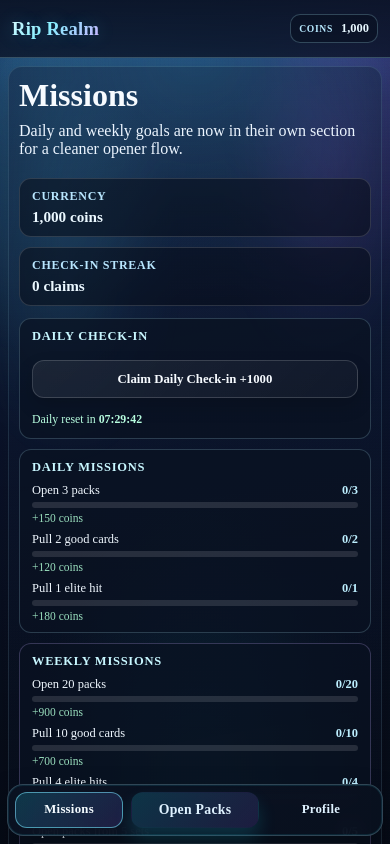
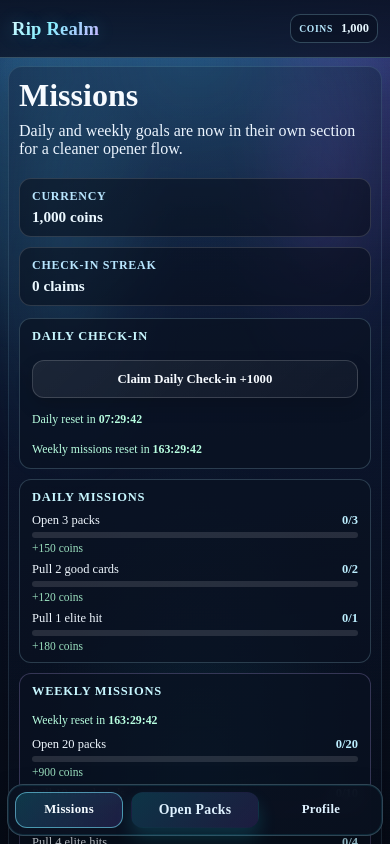
Before and after one commit to JoseBeto/PackOpener, a Next.js app in the folder PackOpener/: page /missions in a window 390 px wide. Shown: the top 844 px of the page. Built offline with nearby package versions, Linux system fonts and the light colour scheme.

Commit message:
show mission timers, fixed summary scrolling

```diff
--- a/PackOpener/components/PackOpener.tsx
+++ b/PackOpener/components/PackOpener.tsx
@@ -1358,7 +1358,7 @@ export default function RipRealmApp() {
   }
 
   return (
-    <div className={`pack-opener-wrap is-${view}-view ${shouldCollapseText ? 'compact-ui' : ''}`}>
+    <div className={`pack-opener-wrap is-${view}-view ${isMobilePackDetailsOpen ? 'is-pack-details-open' : ''} ${shouldCollapseText ? 'compact-ui' : ''}`}>
       {view === 'select' && (
         <section className="flow-shell landing-shell premium-stage premium-stage-select">
           <div className="stage-spotlight stage-spotlight-left" />
--- a/PackOpener/lib/progression.ts
+++ b/PackOpener/lib/progression.ts
@@ -23,6 +23,16 @@ export function getMsUntilNextDailyReset(now = new Date()): number {
     nextUtcHalfDay.setUTCHours(24)
   }
   return Math.max(0, nextUtcHalfDay.getTime() - now.getTime())
+}
+
+export function getMsUntilNextWeeklyReset(now = new Date()): number {
+  const nextUtcMonday = new Date(now.getTime())
+  nextUtcMonday.setUTCMinutes(0, 0, 0)
+  nextUtcMonday.setUTCHours(0)
+  const isoDay = nextUtcMonday.getUTCDay() === 0 ? 7 : nextUtcMonday.getUTCDay()
+  const daysUntilNextMonday = 8 - isoDay
+  nextUtcMonday.setUTCDate(nextUtcMonday.getUTCDate() + daysUntilNextMonday)
+  return Math.max(0, nextUtcMonday.getTime() - now.getTime())
 }
 
 export type MissionKind = 'daily' | 'weekly'
--- a/PackOpener/pages/missions.tsx
+++ b/PackOpener/pages/missions.tsx
@@ -5,6 +5,7 @@ import {
   claimDailyCheckIn,
   getMissionStatuses,
   getMsUntilNextDailyReset,
+  getMsUntilNextWeeklyReset,
   loadProgressionState,
   saveProgressionState,
   type ProgressionState,
@@ -25,7 +26,8 @@ function formatCountdown(ms: number): string {
 export default function MissionsPage() {
   const [progression, setProgression] = useState<ProgressionState | null>(null)
   const [checkInMessage, setCheckInMessage] = useState('')
-  const [msUntilReset, setMsUntilReset] = useState(() => getMsUntilNextDailyReset())
+  const [msUntilDailyReset, setMsUntilDailyReset] = useState(() => getMsUntilNextDailyReset())
+  const [msUntilWeeklyReset, setMsUntilWeeklyReset] = useState(() => getMsUntilNextWeeklyReset())
   const [checkInToasts, setCheckInToasts] = useState<Array<{ id: string; title: string; description: string; tone: 'mission' | 'neutral' }>>([])
 
   useEffect(() => {
@@ -33,7 +35,10 @@ export default function MissionsPage() {
   }, [])
 
   useEffect(() => {
-    const tick = () => setMsUntilReset(getMsUntilNextDailyReset())
+    const tick = () => {
+      setMsUntilDailyReset(getMsUntilNextDailyReset())
+      setMsUntilWeeklyReset(getMsUntilNextWeeklyReset())
+    }
     tick()
     const timer = window.setInterval(tick, 1000)
     return () => window.clearInterval(timer)
@@ -117,8 +122,9 @@ export default function MissionsPage() {
           </button>
           <div className="daily-checkin-note">
             {progression?.daily.checkInClaimed ? 'Next daily check-in in ' : 'Daily reset in '}
-            <strong>{formatCountdown(msUntilReset)}</strong>
+            <strong>{formatCountdown(msUntilDailyReset)}</strong>
           </div>
+          <div className="daily-checkin-note">Weekly missions reset in <strong>{formatCountdown(msUntilWeeklyReset)}</strong></div>
           {checkInMessage ? <div className="daily-checkin-note">{checkInMessage}</div> : null}
         </div>
 
@@ -141,6 +147,7 @@ export default function MissionsPage() {
 
         <div className="missions-panel weekly-panel" style={{ marginTop: '10px' }}>
           <div className="missions-head">Weekly Missions</div>
+          <div className="daily-checkin-note">Weekly reset in <strong>{formatCountdown(msUntilWeeklyReset)}</strong></div>
           {missionStatuses.weekly.map((mission) => {
             const ratio = Math.min(100, Math.round((mission.progress / mission.target) * 100))
             return (
--- a/PackOpener/styles/globals.css
+++ b/PackOpener/styles/globals.css
@@ -716,7 +716,7 @@ body.lock-select-scroll #__next{height:100%;overflow:hidden}
   .app-nav-dock{bottom:8px;width:calc(100vw - 14px);grid-template-columns:1fr 1.18fr 1fr;padding:7px}
   .app-nav-item{font-size:.8rem;padding:9px 6px}
   .app-nav-center{font-size:.86rem}
-  .app-home .site-main{padding:8px 8px calc(122px + var(--safe-bottom));min-height:0;overflow:hidden;overscroll-behavior:none}
+  .app-home .site-main{padding:8px 8px calc(122px + var(--safe-bottom));min-height:0;overflow:visible;overscroll-behavior:none}
   .hero{text-align:center;padding:10px 10px 12px;border-radius:14px}
   .app-home .riprealm-page{display:flex;flex-direction:column;min-height:0}
   .hero h1{font-size:1.15rem;margin:0 0 4px}
@@ -734,6 +734,14 @@ body.lock-select-scroll #__next{height:100%;overflow:hidden}
   .flow-shell{padding:12px 10px;border-radius:14px}
   .landing-shell{gap:10px;min-height:0}
   .app-home .pack-opener-wrap.is-select-view .landing-card-focus{padding:12px;display:flex;flex-direction:column;gap:10px;min-height:0;flex:1;overflow:hidden}
+
+  /* When mobile pack details are expanded, allow vertical scrolling so CTA stays reachable. */
+  .app-home .pack-opener-wrap.is-select-view.is-pack-details-open{height:auto;overflow:visible}
+  .app-home .pack-opener-wrap.is-select-view.is-pack-details-open .landing-shell{height:auto;overflow:visible}
+  .app-home .pack-opener-wrap.is-select-view.is-pack-details-open .landing-card-focus{flex:unset;overflow:visible}
+
+  /* Summary must remain scrollable; only clip accidental horizontal drift. */
+  .app-home .pack-opener-wrap.is-summary-view{height:auto;overflow-x:hidden;overflow-y:visible}
   .landing-copy{display:none}
   .control-row{gap:8px;align-content:start}
   .field-label-packtype{order:-1;position:static}
```
Also changed, not shown: PackOpener/public/sw.js.
